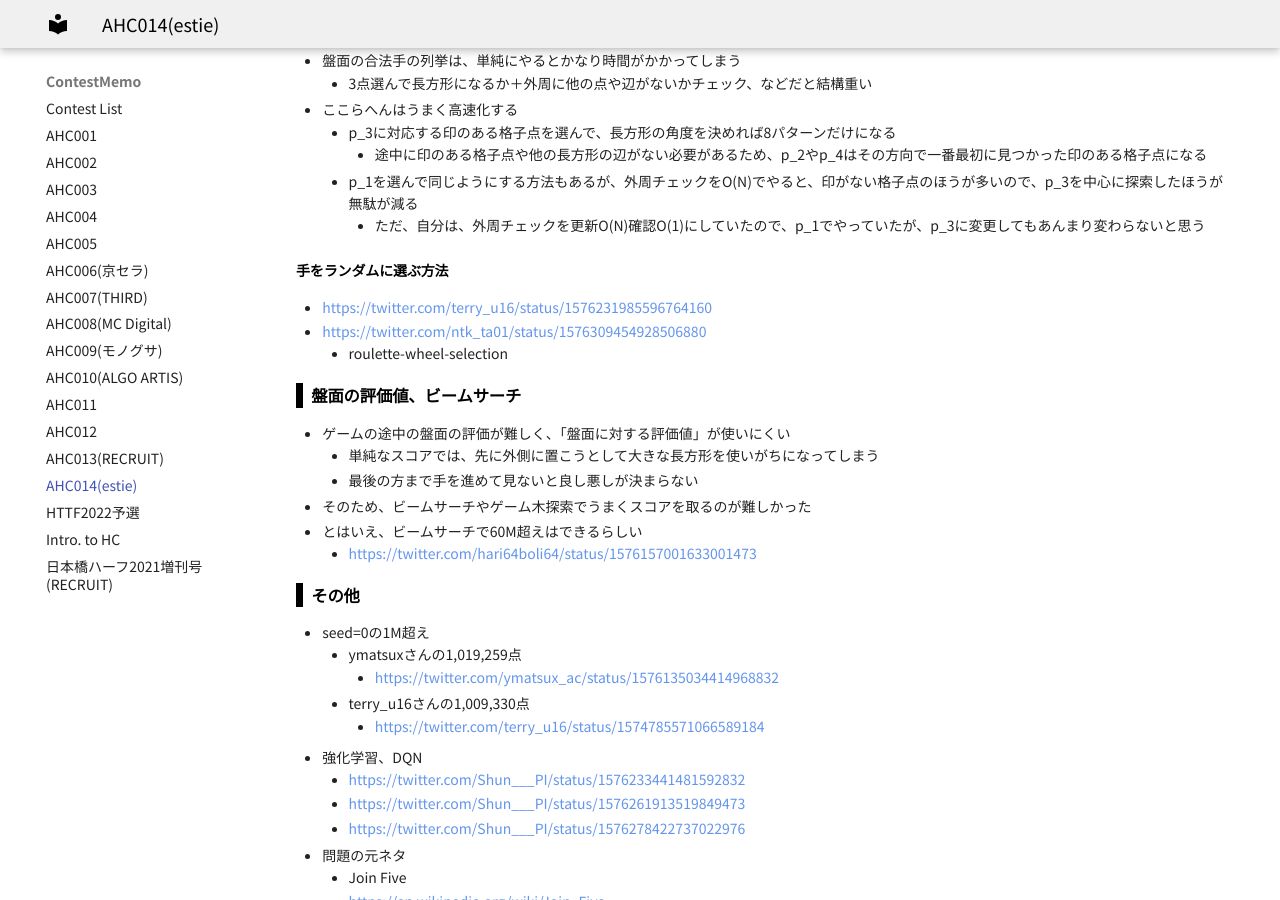
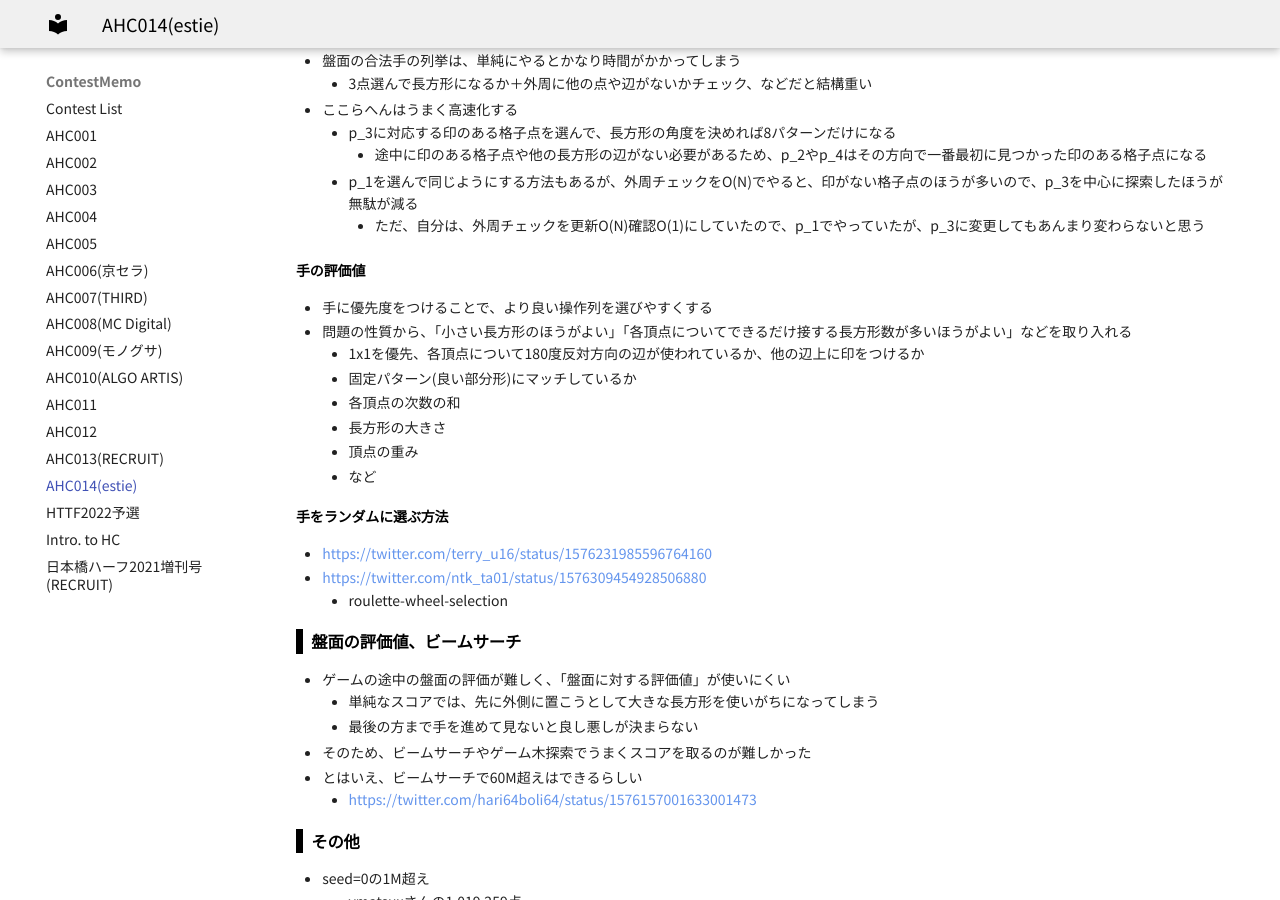
Before and after one commit to jetbead/AtCoderHeuristicContestMemo, an MkDocs documentation site: the page built from docs/ContestMemo/ahc014.md, in a window 1280 px wide and 900 px high, scrolled down 2033 px. Built offline with MkDocs 1.6.1 and Material for MkDocs 9.7.7, drawn with Linux system fonts in a browser that asks for light colours; some web fonts are replaced.

Commit message:
modify ahc014

```diff
--- a/docs/ContestMemo/ahc014.md
+++ b/docs/ContestMemo/ahc014.md
@@ -85,6 +85,16 @@ title: AHC014(estie)
   - p_1を選んで同じようにする方法もあるが、外周チェックをO(N)でやると、印がない格子点のほうが多いので、p_3を中心に探索したほうが無駄が減る
     - ただ、自分は、外周チェックを更新O(N)確認O(1)にしていたので、p_1でやっていたが、p_3に変更してもあんまり変わらないと思う
 
+#### 手の評価値
+
+- 手に優先度をつけることで、より良い操作列を選びやすくする
+- 問題の性質から、「小さい長方形のほうがよい」「各頂点についてできるだけ接する長方形数が多いほうがよい」などを取り入れる
+  - 1x1を優先、各頂点について180度反対方向の辺が使われているか、他の辺上に印をつけるか
+  - 固定パターン(良い部分形)にマッチしているか
+  - 各頂点の次数の和
+  - 長方形の大きさ
+  - 頂点の重み
+  - など
 
 #### 手をランダムに選ぶ方法
 
```
